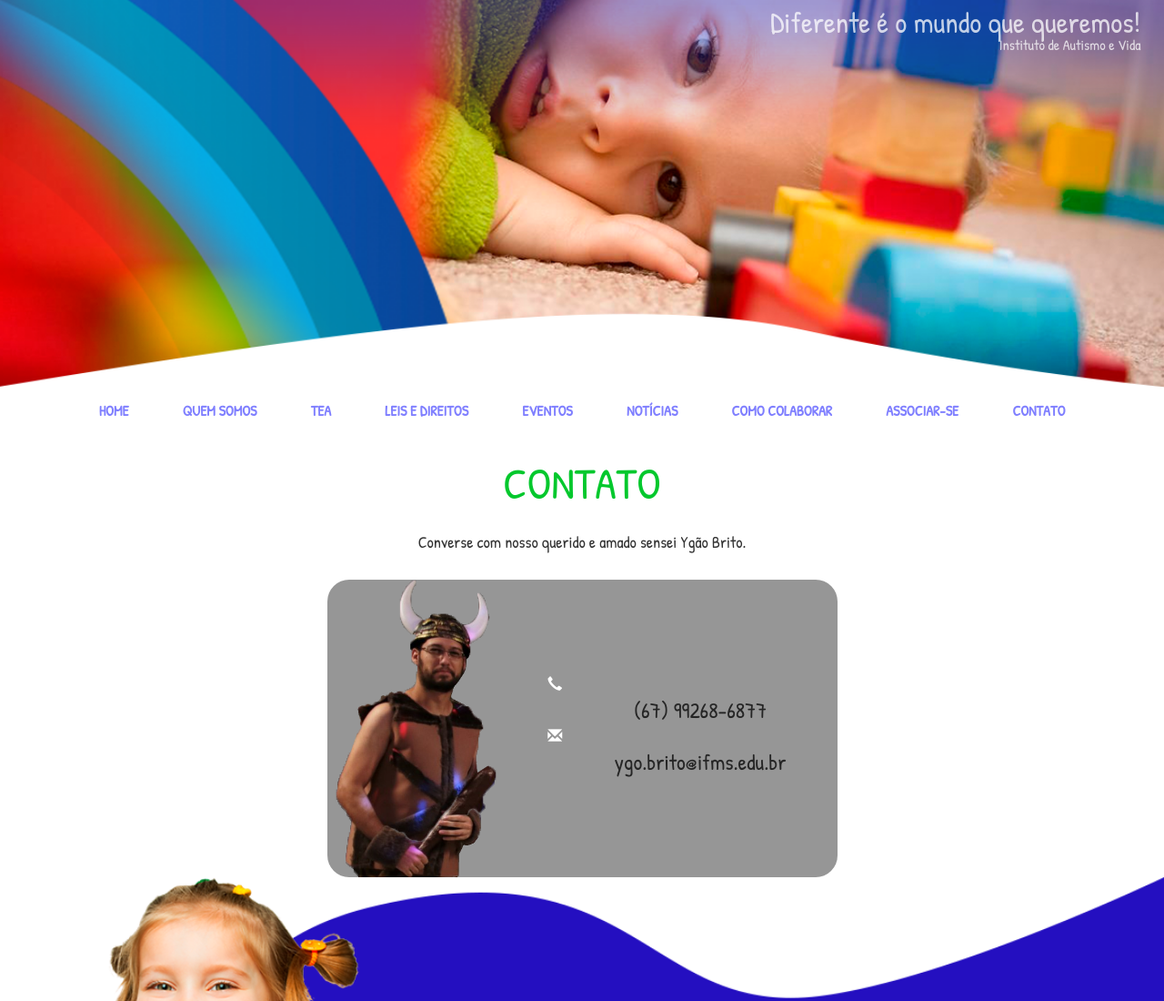
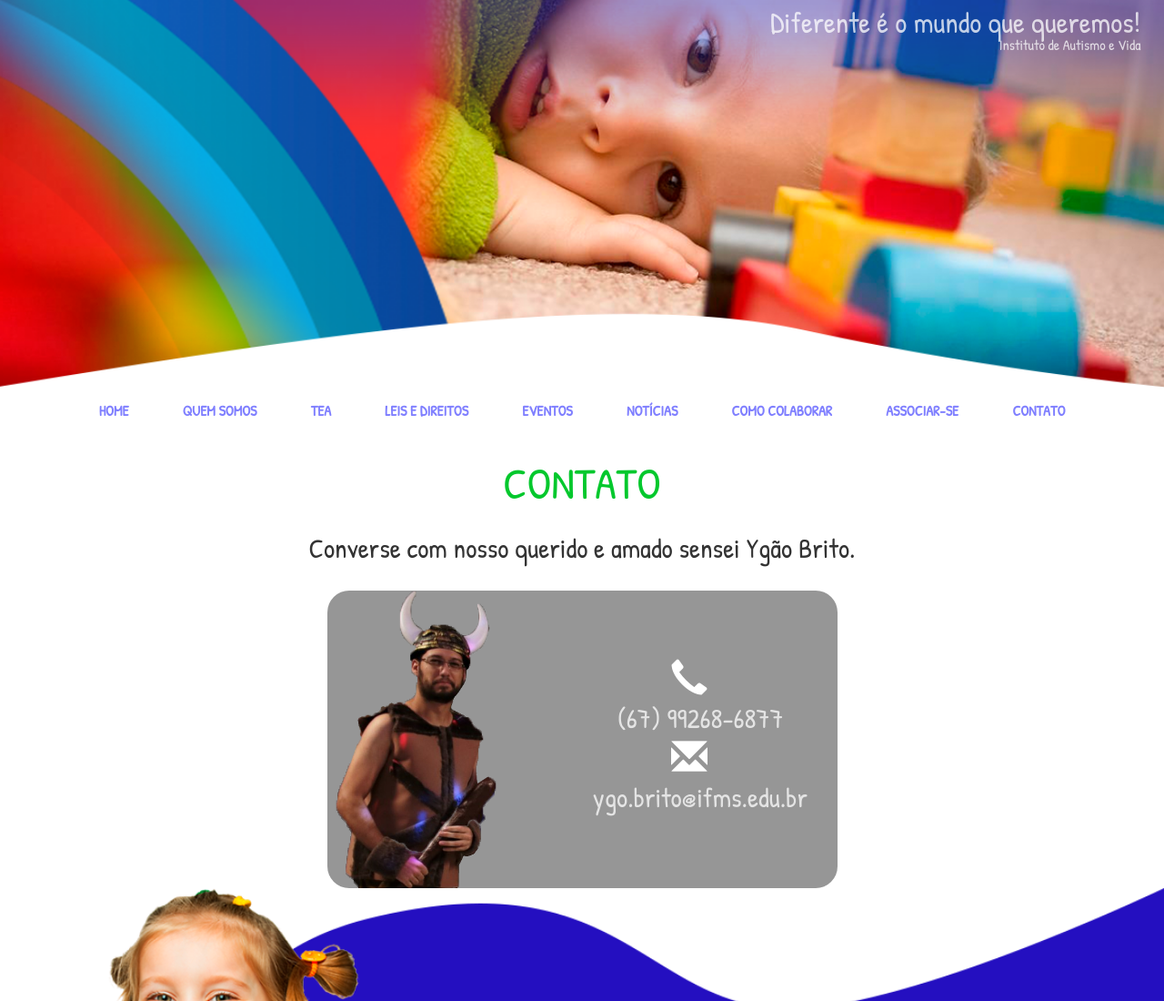
Before and after one commit to mdccg/afap-tea, a plain HTML site: page pages/contato.html in a window 1280 px wide. Shown: the top 1100 px of the page at 91% size. Drawn offline with nearby package versions, Linux system fonts and the light colour scheme.

Commit message:
Caixa de contato adicionado

```diff
--- a/css/contato.css
+++ b/css/contato.css
@@ -5,14 +5,30 @@
     color: #FFF;
 }
 
-.div .contato {
-
-
+div > p {
+    text-align: center;
+    position: relative;
+    font-size: 30px;
+    margin: auto;
+    vertical-align: middle;
 }
 
-p {
+div .container {
+    min-height: 10em;
+    display: table-cell;
+    vertical-align: middle;
+}
+
+section > p {
+    color: white;
     text-align: center;
-    position: relative;
-    font-size: 18px;
+    font-size: 30px;
     margin: auto;
+    vertical-align: middle;
 }
+
+.glyphicon {
+    font-size: 40px;
+    top:50%;
+    left:50%;
+}
```
